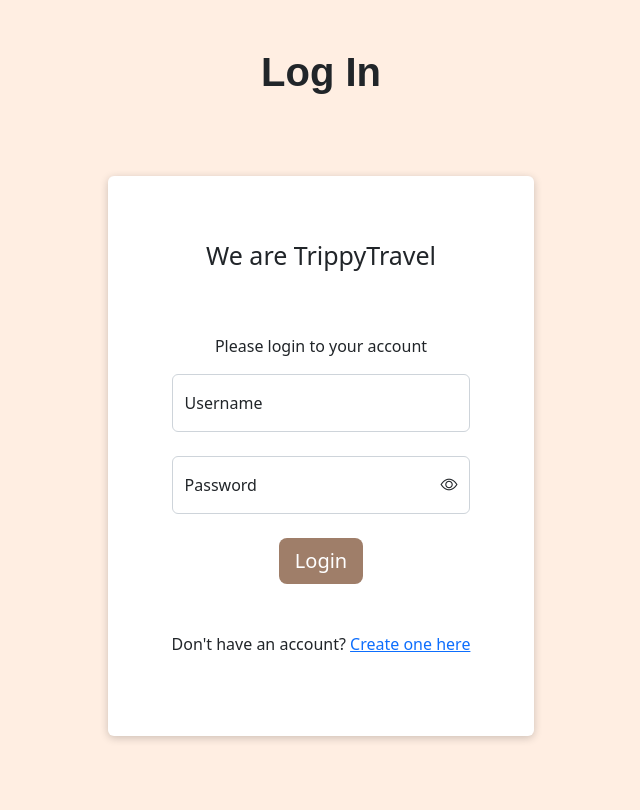
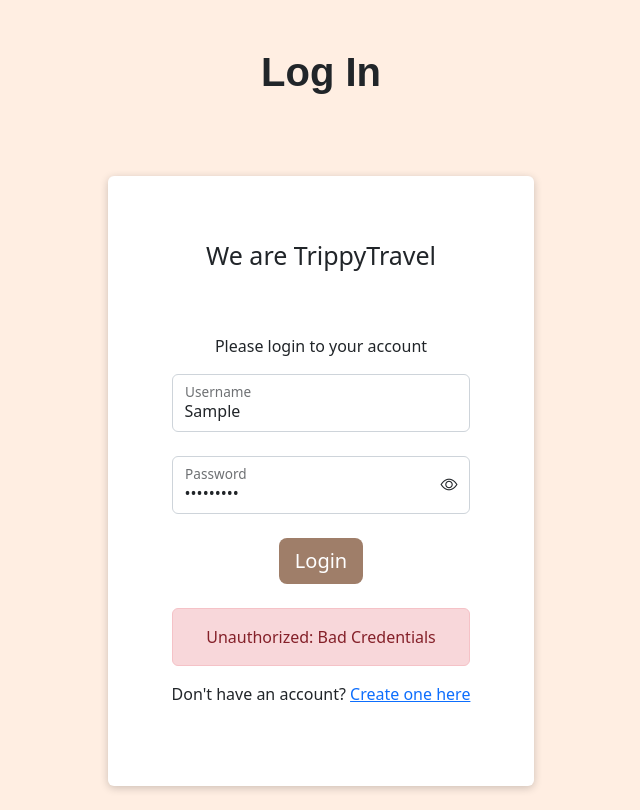
Before and after one commit to cs4800-camms/frontend, a React (Create React App) app in the folder my-app/: page /login in a window 1280 px wide. Both pictures are taken after typing "Sample", "Sample123" into the empty fields and a click on the button "Login". Shown: the whole page, without its empty margins (319-959 px from the left). Built offline with nearby package versions, Linux system fonts and the light colour scheme; no server answers; a web font is replaced by a local one.

Commit message:
added error messages for login and signup

```diff
--- a/my-app/src/components/user/Login.js
+++ b/my-app/src/components/user/Login.js
@@ -13,6 +13,7 @@ export default function Login() {
         password: ""
     });
     const [passwordShown, setPasswordShown] = useState(false);
+    const [errorMessage, setErrorMessage] = useState("");
 
     const togglePassword = () => {
         setPasswordShown(!passwordShown);
@@ -27,12 +28,11 @@ export default function Login() {
                   localStorage.setItem("user", JSON.stringify(response.data));
                 }
                 console.log(response.data);
+                navigate("/all-trips");
             })
             .catch(function (error) {
-                console.log(error);
+                setErrorMessage("Unauthorized: Bad Credentials");
             });
-
-        navigate("/all-trips");
     }
 
     return (
@@ -57,9 +57,15 @@ export default function Login() {
                             </div>
                             <div class="col-auto">
                                 <button class="btn btn-primary btn-lg">Login</button>
-
                             </div>
-                            <br></br><br></br>
+                            <br></br>
+                            {errorMessage ? (
+                                <div className="form-group">
+                                    <div className="alert alert-danger" role="alert">
+                                        {errorMessage}
+                                    </div>
+                                </div>
+                            ) : <div></div>}
                             <p> Don't have an account? <a class href="/signup">Create one here </a></p>
                         </Form>
                     </div>
--- a/my-app/src/components/user/Signup.js
+++ b/my-app/src/components/user/Signup.js
@@ -17,6 +17,7 @@ export default function Signup() {
         password: ""
     });
     const [passwordShown, setPasswordShown] = useState(false);
+    const [errorMessage, setErrorMessage] = useState("");
 
     const togglePassword = () => {
         setPasswordShown(!passwordShown);
@@ -28,12 +29,12 @@ export default function Signup() {
         await axios.post(`/auth/signup`, userInfo)
             .then(function (response) {
                 console.log(response.data.message);
+                navigate("/login");
             })
             .catch(function (error) {
-                console.log(error);
+                console.log(error.response.data);
+                setErrorMessage(error.response.data.message);
             });
-
-        navigate("/login");
     }
 
     return (
@@ -64,13 +65,20 @@ export default function Signup() {
                             <div className={`form-floating mb-4 ${classes.control} ${classes.inputWithButton}`}>
                                 <input type={passwordShown ? "text" : "password"} id="floatingInput" class="form-control"
                                     placeholder="Enter password" onChange={(e) => setUserInfo({ ...userInfo, password: e.target.value })} value={userInfo.password} required />
-                                { passwordShown ? <i className="bi bi-eye-slash" onClick={togglePassword}></i> :<i className="bi bi-eye" onClick={togglePassword}></i>}
+                                { passwordShown ? <i className="bi bi-eye-slash" onClick={togglePassword}></i> : <i className="bi bi-eye" onClick={togglePassword}></i>}
                                 <label class="form-label" for="floatingInput">Password</label>
                             </div>
                             <div class="col-auto">
                                 <button class="btn btn-primary btn-lg">Signup</button>
                             </div>
-                            <br></br><br></br>
+                            <br></br>
+                            {errorMessage ? (
+                                <div className="form-group">
+                                    <div className="alert alert-danger" role="alert">
+                                        {errorMessage}
+                                    </div>
+                                </div>
+                            ) : <div></div>}
                         </Form>
                     </div>
                 </div>
```
